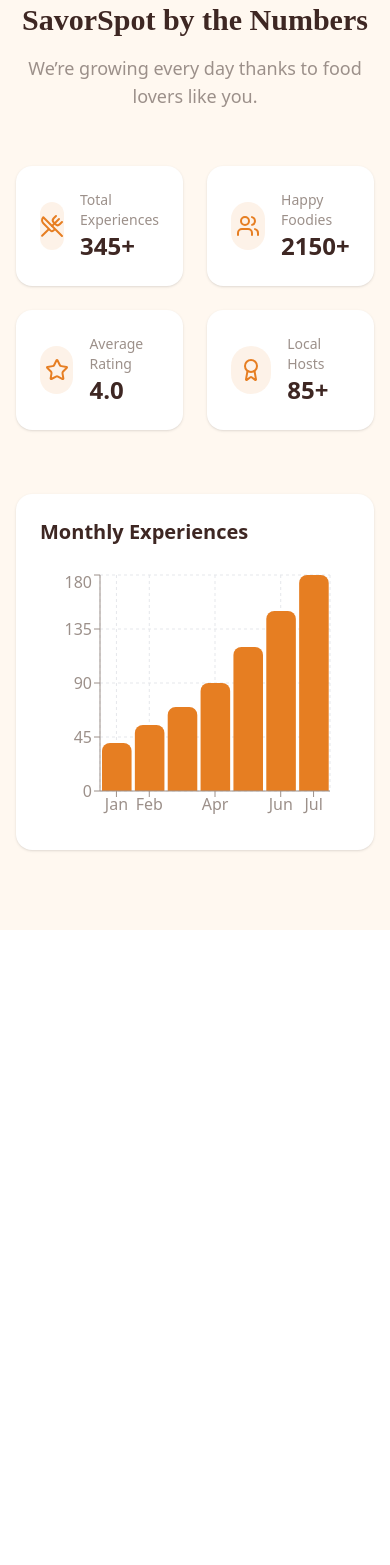
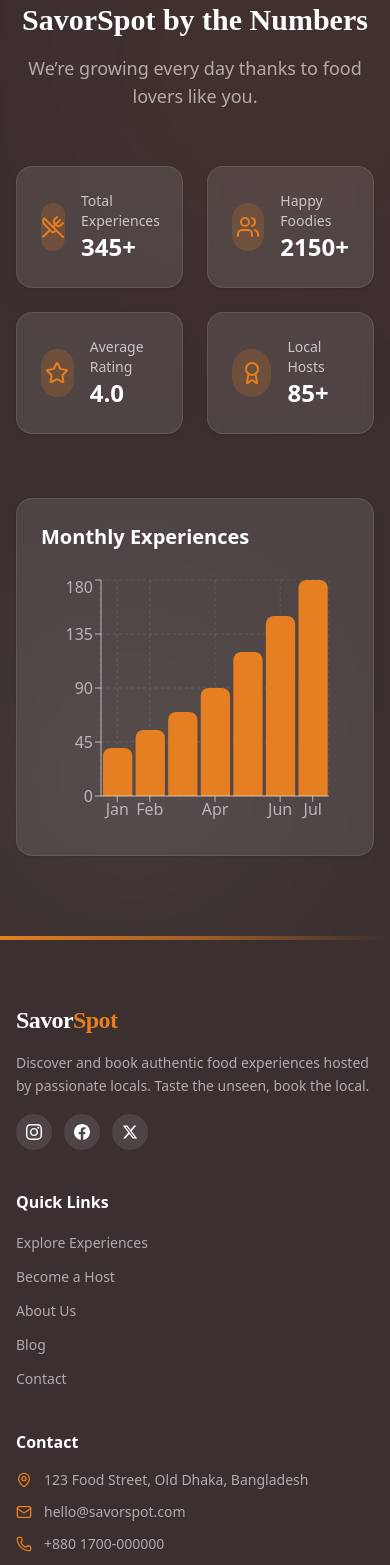
Before and after one commit to mdkamrul50/savorspot_food, a Next.js app: page / in a window 390 px wide. Shown: the part 7425-8990 px from the top of the page. Before the commit the page ends 8355 px from the top, so only its background shows below. Built offline with nearby package versions, Linux system fonts and the light colour scheme.

Commit message:
feat: add Footer component and integrate it into the RootLayout; update styles for improved UI

```diff
--- a/src/app/layout.tsx
+++ b/src/app/layout.tsx
@@ -2,6 +2,7 @@
 import { Geist, Geist_Mono } from "next/font/google";
 import "@/styles/globals.css";
 import Navbar from "@/components/layout/Navbar";
+import Footer from "@/components/layout/Footer";
 
 const geistSans = Geist({
   variable: "--font-geist-sans",
@@ -31,6 +32,7 @@
       <body className="min-h-full flex flex-col">
         <Navbar />
         <main className="pt-20"> {children}</main>
+        <Footer />
       </body>
     </html>
   );
--- a/src/components/home/StatisticsChart.tsx
+++ b/src/components/home/StatisticsChart.tsx
@@ -14,7 +14,9 @@
 import { Users, UtensilsCrossed, Star, Award } from 'lucide-react';
 import { useEffect, useState, useRef } from 'react';
 
-// Sample data for chart
+/* -------------------------------------------------- */
+/*  Sample chart data                                 */
+/* -------------------------------------------------- */
 const chartData = [
   { name: 'Jan', experiences: 40 },
   { name: 'Feb', experiences: 55 },
@@ -25,6 +27,9 @@
   { name: 'Jul', experiences: 180 },
 ];
 
+/* -------------------------------------------------- */
+/*  Stat item type                                    */
+/* -------------------------------------------------- */
 interface StatItem {
   icon: React.ReactNode;
   label: string;
@@ -59,7 +64,9 @@
   },
 ];
 
-// Custom hook for counting animation
+/* -------------------------------------------------- */
+/*  Count-up animation hook                           */
+/* -------------------------------------------------- */
 function useCountUp(end: number, duration: number = 2000, start: number = 0) {
   const [count, setCount] = useState(start);
   const ref = useRef<HTMLDivElement>(null);
@@ -97,6 +104,9 @@
   return { count, ref };
 }
 
+/* -------------------------------------------------- */
+/*  Stat Card (dark version)                          */
+/* -------------------------------------------------- */
 function StatCard({ stat }: { stat: StatItem }) {
   const { count, ref } = useCountUp(stat.value, 2000);
   return (
@@ -106,14 +116,14 @@
       whileInView={{ opacity: 1, y: 0 }}
       viewport={{ once: true }}
       transition={{ duration: 0.5 }}
-      className="bg-white rounded-2xl p-6 flex items-center gap-4 shadow-sm hover:shadow-md transition-shadow"
+      className="bg-white/10 backdrop-blur-sm border border-white/10 rounded-2xl p-6 flex items-center gap-4 shadow-sm hover:bg-white/15 transition-colors"
     >
-      <div className="w-12 h-12 rounded-full bg-[#E67E22]/10 text-[#E67E22] flex items-center justify-center">
+      <div className="w-12 h-12 rounded-full bg-[#E67E22]/20 text-[#E67E22] flex items-center justify-center">
         {stat.icon}
       </div>
       <div>
-        <p className="text-sm text-[#9C908A]">{stat.label}</p>
-        <p className="text-2xl font-bold text-[#3E2723]">
+        <p className="text-sm text-white/70">{stat.label}</p>
+        <p className="text-2xl font-bold text-white">
           {stat.value === 4.8 ? count.toFixed(1) : count}
           {stat.suffix}
         </p>
@@ -122,10 +132,19 @@
   );
 }
 
+/* -------------------------------------------------- */
+/*  Main Statistics Section                           */
+/* -------------------------------------------------- */
 export default function Statistics() {
   return (
-    <section className="py-20 md:py-28 bg-[#FFF8F0]">
-      <Container>
+    <section className="py-20 md:py-28 bg-[#3B2F2F] relative overflow-hidden">
+      {/* Subtle glow effects */}
+      <div className="absolute inset-0 pointer-events-none">
+        <div className="absolute top-0 left-1/4 w-96 h-96 bg-[#E67E22]/5 rounded-full blur-[120px]" />
+        <div className="absolute bottom-0 right-1/4 w-80 h-80 bg-white/5 rounded-full blur-[100px]" />
+      </div>
+
+      <Container className="relative z-10">
         <motion.div
           initial={{ opacity: 0, y: 20 }}
           whileInView={{ opacity: 1, y: 0 }}
@@ -133,36 +152,36 @@
           transition={{ duration: 0.5 }}
           className="text-center mb-14"
         >
-          <span className="inline-block py-1.5 px-4 rounded-full bg-white border border-[#E67E22]/20 text-[#E67E22] text-xs font-bold tracking-[0.15em] uppercase mb-6 shadow-sm">
+          <span className="inline-block py-1.5 px-4 rounded-full bg-white/10 border border-[#E67E22]/20 text-[#E67E22] text-xs font-bold tracking-[0.15em] uppercase mb-6">
             Our Impact
           </span>
           <h2
-            className="text-3xl md:text-4xl lg:text-5xl font-bold text-[#3E2723] mb-4"
+            className="text-3xl md:text-4xl lg:text-5xl font-bold text-white mb-4"
             style={{ fontFamily: "'Playfair Display', serif" }}
           >
             SavorSpot by the Numbers
           </h2>
-          <p className="text-[#9C908A] text-lg max-w-xl mx-auto">
+          <p className="text-white/60 text-lg max-w-xl mx-auto">
             We’re growing every day thanks to food lovers like you.
           </p>
         </motion.div>
 
-        {/* Stats Grid */}
+        {/* Stats Cards */}
         <div className="grid grid-cols-2 lg:grid-cols-4 gap-6 mb-16">
           {stats.map((stat, idx) => (
             <StatCard key={idx} stat={stat} />
           ))}
         </div>
 
-        {/* Chart */}
+        {/* Chart Card */}
         <motion.div
           initial={{ opacity: 0, y: 20 }}
           whileInView={{ opacity: 1, y: 0 }}
           viewport={{ once: true }}
           transition={{ duration: 0.6 }}
-          className="bg-white rounded-2xl p-6 md:p-8 shadow-sm"
+          className="bg-white/10 backdrop-blur-sm border border-white/10 rounded-2xl p-6 md:p-8 shadow-sm"
         >
-          <h3 className="text-xl font-bold text-[#3E2723] mb-6">
+          <h3 className="text-xl font-bold text-white mb-6">
             Monthly Experiences
           </h3>
           <div className="h-64 md:h-80">
@@ -171,17 +190,22 @@
                 data={chartData}
                 margin={{ top: 5, right: 20, left: 0, bottom: 5 }}
               >
-                <CartesianGrid strokeDasharray="3 3" stroke="#E5E7EB" />
-                <XAxis dataKey="name" stroke="#9C908A" />
-                <YAxis stroke="#9C908A" />
+                <CartesianGrid
+                  strokeDasharray="3 3"
+                  stroke="rgba(255,255,255,0.1)"
+                />
+                <XAxis dataKey="name" stroke="rgba(255,255,255,0.6)" />
+                <YAxis stroke="rgba(255,255,255,0.6)" />
                 <Tooltip
                   contentStyle={{
-                    backgroundColor: '#FFF',
-                    border: '1px solid #E5E7EB',
+                    backgroundColor: '#3B2F2F',
+                    border: '1px solid rgba(255,255,255,0.2)',
                     borderRadius: '0.75rem',
-                    boxShadow: '0 4px 6px -1px rgb(0 0 0 / 0.1)',
+                    color: '#FFF',
+                    boxShadow: '0 4px 20px rgba(0,0,0,0.3)',
                   }}
-                  cursor={{ fill: '#E67E22', fillOpacity: 0.1 }}
+                  cursor={{ fill: '#E67E22', fillOpacity: 0.15 }}
+                  labelStyle={{ color: '#FFF' }}
                 />
                 <Bar
                   dataKey="experiences"
--- a/src/components/layout/Footer.tsx
+++ b/src/components/layout/Footer.tsx
@@ -1,11 +1,172 @@
+'use client';
+
 import Link from 'next/link';
+import Container from './Container';
+import { Mail, Phone, MapPin, ArrowUp } from 'lucide-react';
 
 export default function Footer() {
+  const scrollToTop = () => {
+    window.scrollTo({ top: 0, behavior: 'smooth' });
+  };
+
   return (
-    <footer className="bg-zinc-900 text-zinc-300 py-12 mt-auto">
-      <div className="max-w-7xl mx-auto px-4 text-center">
-        <p>&copy; {new Date().getFullYear()} SavorSpot. All rights reserved.</p>
-      </div>
+    <footer className="bg-[#3B2F2F] text-white relative">
+      {/* Top gradient line */}
+      <div className="h-1 bg-gradient-to-r from-[#E67E22] via-[#E67E22]/60 to-transparent" />
+
+      <Container className="py-16 md:py-20">
+        <div className="grid grid-cols-1 sm:grid-cols-2 lg:grid-cols-4 gap-10">
+          {/* Brand Column */}
+          <div>
+            <Link href="/" className="inline-flex items-center gap-2 mb-4">
+              <span
+                className="text-2xl font-bold text-white tracking-tight"
+                style={{ fontFamily: "'Playfair Display', serif" }}
+              >
+                Savor<span className="text-[#E67E22]">Spot</span>
+              </span>
+            </Link>
+            <p className="text-white/60 text-sm leading-relaxed mb-4">
+              Discover and book authentic food experiences hosted by passionate
+              locals. Taste the unseen, book the local.
+            </p>
+            {/* Simple Social Icons (inline SVGs) */}
+            <div className="flex items-center gap-3">
+              {/* Instagram */}
+              <a
+                href="#"
+                aria-label="Instagram"
+                className="w-9 h-9 rounded-full bg-white/10 flex items-center justify-center hover:bg-[#E67E22] transition-colors"
+              >
+                <svg className="w-4 h-4 fill-white" viewBox="0 0 24 24">
+                  <path d="M12 2.163c3.204 0 3.584.012 4.85.07 3.252.148 4.771 1.691 4.919 4.919.058 1.265.069 1.645.069 4.849 0 3.205-.012 3.584-.069 4.849-.149 3.225-1.664 4.771-4.919 4.919-1.266.058-1.644.07-4.85.07-3.204 0-3.584-.012-4.849-.07-3.26-.149-4.771-1.699-4.919-4.92-.058-1.265-.07-1.644-.07-4.849 0-3.204.013-3.583.07-4.849.149-3.227 1.664-4.771 4.919-4.919 1.266-.057 1.645-.069 4.849-.069zm0-2.163c-3.259 0-3.667.014-4.947.072-4.358.2-6.78 2.618-6.98 6.98-.059 1.281-.073 1.689-.073 4.948 0 3.259.014 3.668.072 4.948.2 4.358 2.618 6.78 6.98 6.98 1.281.058 1.689.072 4.948.072 3.259 0 3.668-.014 4.948-.072 4.354-.2 6.782-2.618 6.979-6.98.059-1.28.073-1.689.073-4.948 0-3.259-.014-3.667-.072-4.947-.196-4.354-2.617-6.78-6.979-6.98-1.281-.059-1.69-.073-4.949-.073zm0 5.838c-3.403 0-6.162 2.759-6.162 6.162s2.759 6.163 6.162 6.163 6.162-2.759 6.162-6.163-2.759-6.162-6.162-6.162zm0 10.162c-2.209 0-4-1.79-4-4 0-2.209 1.791-4 4-4s4 1.791 4 4c0 2.21-1.791 4-4 4zm6.406-11.845c-.796 0-1.441.645-1.441 1.44s.645 1.44 1.441 1.44c.795 0 1.439-.645 1.439-1.44s-.644-1.44-1.439-1.44z" />
+                </svg>
+              </a>
+              {/* Facebook */}
+              <a
+                href="#"
+                aria-label="Facebook"
+                className="w-9 h-9 rounded-full bg-white/10 flex items-center justify-center hover:bg-[#E67E22] transition-colors"
+              >
+                <svg className="w-4 h-4 fill-white" viewBox="0 0 24 24">
+                  <path d="M24 12.073c0-6.627-5.373-12-12-12s-12 5.373-12 12c0 5.99 4.388 10.954 10.125 11.854v-8.385H7.078v-3.47h3.047V9.43c0-3.007 1.792-4.669 4.533-4.669 1.312 0 2.686.235 2.686.235v2.953H15.83c-1.491 0-1.956.925-1.956 1.874v2.25h3.328l-.532 3.47h-2.796v8.385C19.612 23.027 24 18.062 24 12.073z" />
+                </svg>
+              </a>
+              {/* Twitter/X */}
+              <a
+                href="#"
+                aria-label="Twitter"
+                className="w-9 h-9 rounded-full bg-white/10 flex items-center justify-center hover:bg-[#E67E22] transition-colors"
+              >
+                <svg className="w-4 h-4 fill-white" viewBox="0 0 24 24">
+                  <path d="M18.244 2.25h3.308l-7.227 8.26 8.502 11.24H16.17l-5.214-6.817L4.99 21.75H1.68l7.73-8.835L1.254 2.25H8.08l4.713 6.231zm-1.161 17.52h1.833L7.084 4.126H5.117z" />
+                </svg>
+              </a>
+            </div>
+          </div>
+
+          {/* Quick Links */}
+          <div>
+            <h4 className="text-white font-semibold mb-4">Quick Links</h4>
+            <ul className="space-y-2.5">
+              {[
+                { label: 'Explore Experiences', href: '/explore' },
+                { label: 'Become a Host', href: '/become-host' },
+                { label: 'About Us', href: '/about' },
+                { label: 'Blog', href: '/blog' },
+                { label: 'Contact', href: '/contact' },
+              ].map((item) => (
+                <li key={item.href}>
+                  <Link
+                    href={item.href}
+                    className="text-white/60 hover:text-[#E67E22] transition-colors text-sm"
+                  >
+                    {item.label}
+                  </Link>
+                </li>
+              ))}
+            </ul>
+          </div>
+
+          {/* Contact Info */}
+          <div>
+            <h4 className="text-white font-semibold mb-4">Contact</h4>
+            <ul className="space-y-3">
+              <li className="flex items-start gap-3 text-white/60 text-sm">
+                <MapPin className="w-4 h-4 mt-0.5 text-[#E67E22] flex-shrink-0" />
+                <span>123 Food Street, Old Dhaka, Bangladesh</span>
+              </li>
+              <li className="flex items-center gap-3 text-white/60 text-sm">
+                <Mail className="w-4 h-4 text-[#E67E22] flex-shrink-0" />
+                <a
+                  href="mailto:hello@savorspot.com"
+                  className="hover:text-[#E67E22] transition-colors"
+                >
+                  hello@savorspot.com
+                </a>
+              </li>
+              <li className="flex items-center gap-3 text-white/60 text-sm">
+                <Phone className="w-4 h-4 text-[#E67E22] flex-shrink-0" />
+                <a
+                  href="tel:+8801700000000"
+                  className="hover:text-[#E67E22] transition-colors"
+                >
+                  +880 1700-000000
+                </a>
+              </li>
+            </ul>
+          </div>
+
+          {/* Newsletter & Back to top */}
+          <div>
+            <h4 className="text-white font-semibold mb-4">Stay Updated</h4>
+            <p className="text-white/60 text-sm mb-3">
+              Subscribe to our newsletter for the latest food stories.
+            </p>
+            <form className="flex gap-2 mb-6">
+              <input
+                type="email"
+                placeholder="Your email"
+                className="flex-1 px-4 py-2 rounded-full bg-white/10 border border-white/10 text-white placeholder:text-white/40 text-sm focus:outline-none focus:border-[#E67E22]"
+              />
+              <button
+                type="submit"
+                className="px-4 py-2 bg-[#E67E22] text-white rounded-full text-sm font-medium hover:bg-[#d35400] transition-colors"
+              >
+                Join
+              </button>
+            </form>
+            <button
+              onClick={scrollToTop}
+              className="inline-flex items-center gap-2 text-white/60 hover:text-[#E67E22] transition-colors text-sm"
+            >
+              <ArrowUp className="w-4 h-4" />
+              Back to top
+            </button>
+          </div>
+        </div>
+
+        {/* Copyright */}
+        <div className="border-t border-white/10 mt-10 pt-6 flex flex-col sm:flex-row justify-between items-center gap-4">
+          <p className="text-white/40 text-xs">
+            &copy; {new Date().getFullYear()} SavorSpot. All rights reserved.
+          </p>
+          <div className="flex gap-4 text-xs text-white/40">
+            <Link
+              href="/privacy"
+              className="hover:text-white/60 transition-colors"
+            >
+              Privacy Policy
+            </Link>
+            <Link
+              href="/terms"
+              className="hover:text-white/60 transition-colors"
+            >
+              Terms of Service
+            </Link>
+          </div>
+        </div>
+      </Container>
     </footer>
   );
 }
```
